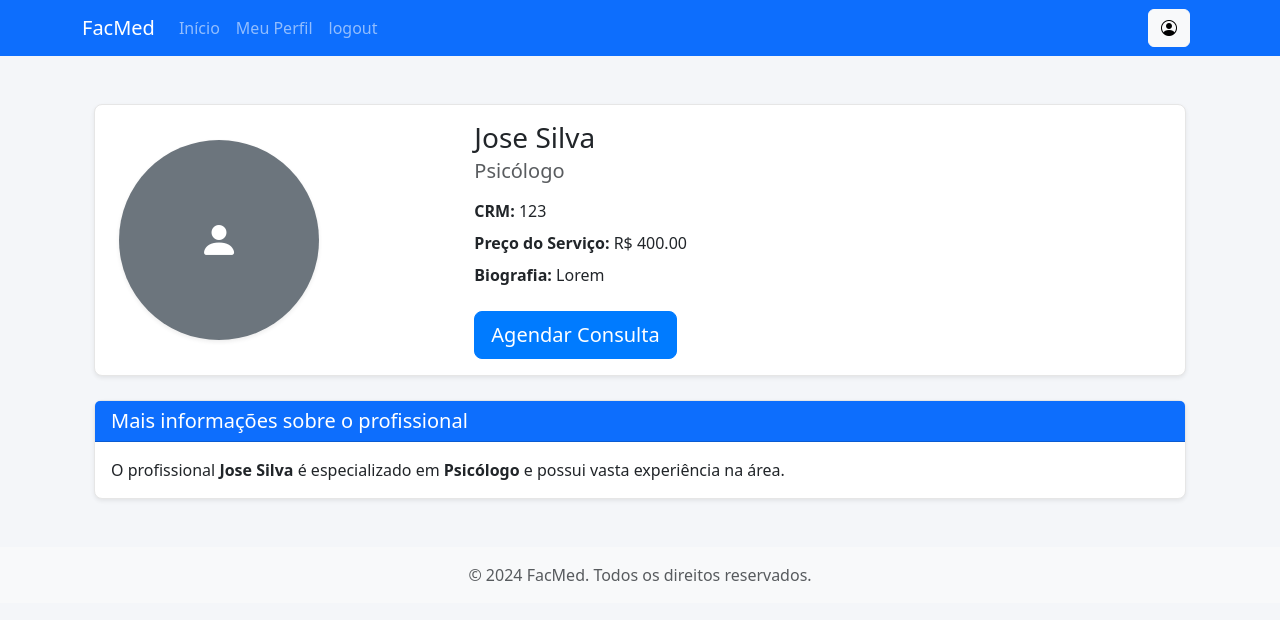
After one commit to gustavopires7/FacMed, a Django app: page /profissional/detalhes/5/ in a window 1280 px wide. The commit adds this page. Shown: the top 620 px of the page. Run offline with Django 5.2, Linux system fonts and the light colour scheme; a user stored in the database is signed in; data comes from the database, SQL or seed files in the repository; both versions use the stored data as it was after the commit.

Commit message:
adiciona página de detalhes do profissional

```diff
--- a/usuarios/static/css/styles.css
+++ b/usuarios/static/css/styles.css
@@ -68,3 +68,36 @@
     border-color: #3498db;
     background-color: #f0f6ff;
 }
+
+.professional-card {
+    border-radius: 8px;
+    border: 1px solid #e6e6e6;
+    transition: transform 0.2s ease-in-out, box-shadow 0.2s ease-in-out;
+}
+
+.professional-card:hover {
+    transform: translateY(-3px);
+    box-shadow: 0px 8px 20px rgba(0, 0, 0, 0.1);
+}
+
+.card {
+    border-radius: 8px;
+    border: 1px solid #e6e6e6;
+    transition: transform 0.2s ease-in-out, box-shadow 0.2s ease-in-out;
+}
+
+.card:hover {
+    transform: translateY(-3px);
+    box-shadow: 0px 8px 20px rgba(0, 0, 0, 0.1);
+}
+
+.card .btn-primary {
+    background-color: #007bff;
+    border-color: #007bff;
+    transition: background-color 0.3s ease-in-out;
+}
+
+.card .btn-primary:hover {
+    background-color: #0056b3;
+    border-color: #004085;
+}
--- a/usuarios/templates/usuarios/index.html
+++ b/usuarios/templates/usuarios/index.html
@@ -27,7 +27,6 @@
         <div class="col-12 mb-4">
             <div class="card professional-card shadow-sm">
                 <div class="row g-0 align-items-center">
-                    <!-- Imagem do profissional -->
                     <div class="col-md-2 text-center p-3">
                         {% if profissional.imagem.url != '' %}
                         <img src="{{ profissional.imagem.url }}" class="rounded-circle img-fluid" alt="Imagem do Profissional" style="width: 100px; height: 100px; object-fit: cover;">
@@ -38,7 +37,7 @@
                         {% endif %}
                     </div>
 
-                    <!-- Informações do profissional -->
+
                     <div class="col-md-10">
                         <div class="card-body">
                             <h5 class="card-title mb-1">{{ profissional.usuario.first_name }} {{ profissional.usuario.last_name }}</h5>
@@ -47,7 +46,7 @@
                             <p class="mb-1"><strong>Preço do Serviço:</strong> R$ {{ profissional.preco_servico|floatformat:2 }}</p>
                             <div class="d-flex justify-content-between align-items-center">
                                 <div class="btn-group">
-                                    <a href="#" class="btn btn-sm btn-primary">Ver Detalhes</a>
+                                    <a href="{% url 'profissional_detalhes' pk=profissional.pk %}" class="btn btn-sm btn-primary">Ver Detalhes</a>
                                 </div>
                                 {% if profissional.calcular_nota_media %}
                                 <small class="text-muted">
--- /dev/null
+++ b/usuarios/templates/usuarios/profissional_detalhes.html
@@ -0,0 +1,47 @@
+{% extends 'base.html' %}
+
+{% block content %}
+<div class="container my-5">
+    <div class="card shadow-sm">
+        <div class="row g-0 align-items-center">
+            <div class="col-md-4 text-center p-4">
+                {% if profissional.imagem.url != '' %}
+                <img src="{{ profissional.imagem.url }}" class="rounded-circle img-fluid shadow-sm" alt="Imagem do Profissional" style="width: 200px; height: 200px; object-fit: cover;">
+                {% else %}
+                <div class="rounded-circle bg-secondary text-white d-flex justify-content-center align-items-center shadow-sm" style="width: 200px; height: 200px; font-size: 2.5rem;">
+                    <i class="bi bi-person-fill"></i>
+                </div>
+                {% endif %}
+            </div>
+
+            <div class="col-md-8">
+                <div class="card-body">
+                    <h3 class="card-title mb-2">{{ profissional.usuario.first_name }} {{ profissional.usuario.last_name }}</h3>
+                    <h5 class="card-subtitle text-muted mb-3">{{ profissional.especialidade.nome }}</h5>
+                    <p class="mb-2">
+                        <strong>CRM:</strong> {{ profissional.CRM }}
+                    </p>
+                    <p class="mb-2">
+                        <strong>Preço do Serviço:</strong> R$ {{ profissional.preco_servico|floatformat:2 }}
+                    </p>
+                    <p class="mb-4">
+                        <strong>Biografia:</strong> {{ profissional.biografia|default:"Não fornecida." }}
+                    </p>
+                    <a href="#" class="btn btn-primary btn-lg">Agendar Consulta</a>
+                </div>
+            </div>
+        </div>
+    </div>
+
+    <div class="card mt-4 shadow-sm">
+        <div class="card-header bg-primary text-white">
+            <h5 class="mb-0">Mais informações sobre o profissional</h5>
+        </div>
+        <div class="card-body">
+            <p class="mb-0">
+                O profissional <strong>{{ profissional.usuario.first_name }} {{ profissional.usuario.last_name }}</strong> é especializado em <strong>{{ profissional.especialidade.nome }}</strong> e possui vasta experiência na área.
+            </p>
+        </div>
+    </div>
+</div>
+{% endblock %}
--- a/usuarios/urls.py
+++ b/usuarios/urls.py
@@ -1,15 +1,17 @@
 from django.urls import path
+
 from .views import (
     IndexView,
-    UserRegisterView,
+    ProfessionalRegisterView,
+    ProfileDeleteView,
+    ProfileEditView,
+    ProfileView,
+    ProfissionalDetalhesView,
     UserLoginView,
     UserLogoutView,
-    ProfileView,
-    ProfileEditView,
-    ProfileDeleteView,
-    ProfessionalRegisterView,
+    UserRegisterView,
+    carregar_cidades,
     tipo_usuario,
-    carregar_cidades,
 )
 
 urlpatterns = [
@@ -23,4 +25,5 @@ urlpatterns = [
     path('perfil/editar/', ProfileEditView.as_view(), name='profile_edit'),
     path('perfil/excluir/', ProfileDeleteView.as_view(), name='profile_delete'),
     path('carregar-cidades/', carregar_cidades, name='carregar_cidades'),
+    path('profissional/detalhes/<int:pk>/', ProfissionalDetalhesView.as_view(), name='profissional_detalhes'),
 ]
--- a/usuarios/views.py
+++ b/usuarios/views.py
@@ -2,7 +2,7 @@ from django.contrib.auth import authenticate, login, logout
 from django.contrib.auth.mixins import LoginRequiredMixin
 from django.core.paginator import Paginator
 from django.http import Http404, HttpResponseRedirect, JsonResponse
-from django.shortcuts import redirect, render
+from django.shortcuts import get_object_or_404, redirect, render
 from django.urls import reverse_lazy
 from django.views.generic import CreateView, DeleteView, TemplateView, UpdateView
 
@@ -117,3 +117,14 @@ def carregar_cidades(request):
     estado_id = request.GET.get('estado')
     cidades = Cidade.objects.filter(estado_id=estado_id).values('id', 'nome')
     return JsonResponse(list(cidades), safe=False)
+
+class ProfissionalDetalhesView(LoginRequiredMixin, TemplateView):
+    template_name = 'usuarios/profissional_detalhes.html'
+    login_url = 'login'
+
+    def get_context_data(self, **kwargs):
+        context = super().get_context_data(**kwargs)
+        # Busca o profissional pelo ID fornecido na URL
+        profissional_id = self.kwargs.get('pk')  # Assumindo que o ID é passado como parte da URL
+        context['profissional'] = get_object_or_404(Profissional, pk=profissional_id)
+        return context
```
Also changed, not shown: db.sqlite3.
